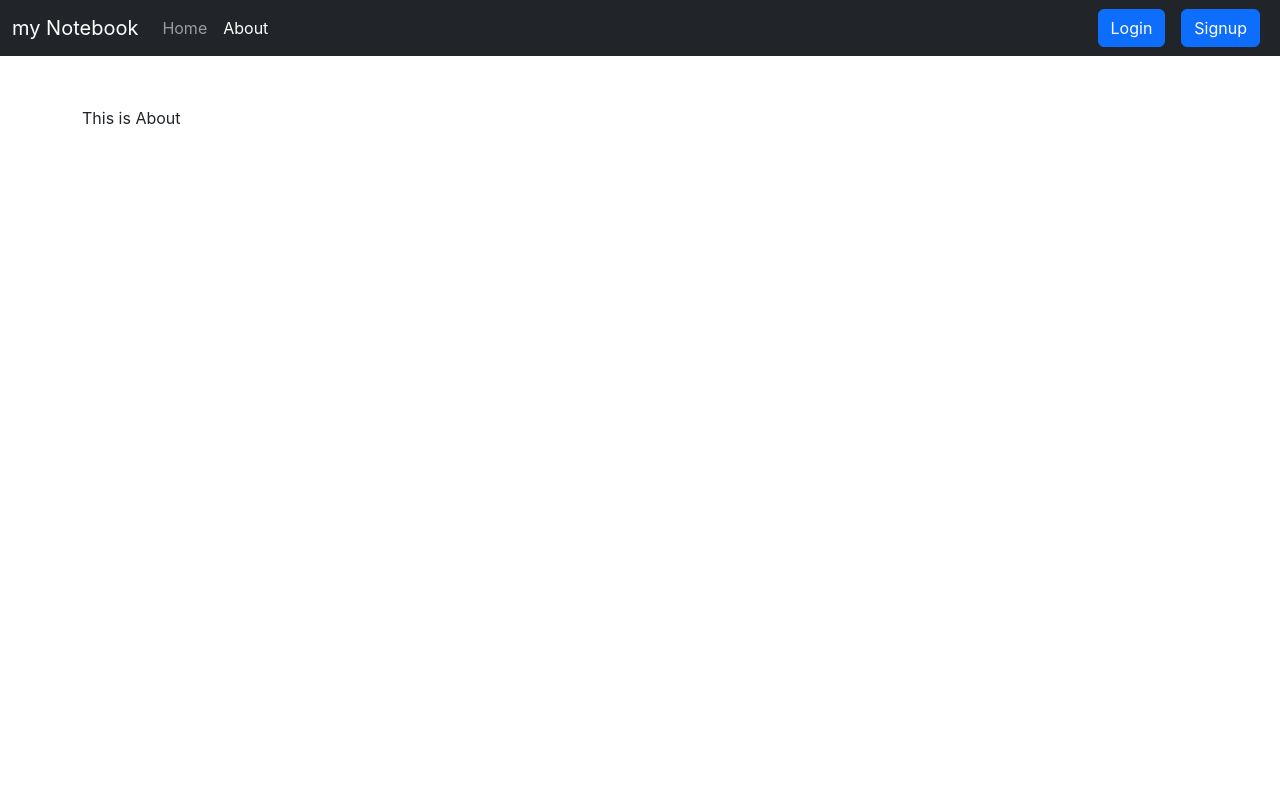
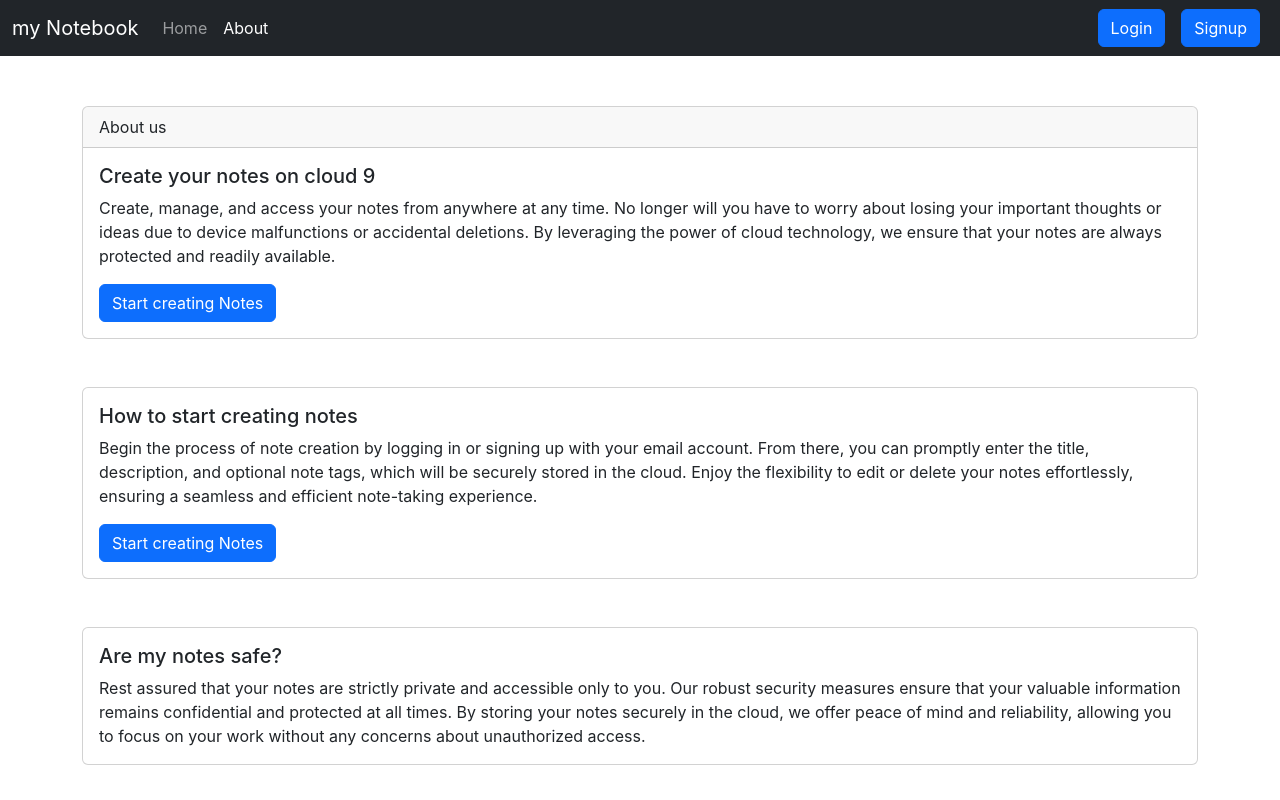
Before and after one commit to raosam23/my-Notebook-app, a React (Create React App) app: page /about in a window 1280 px wide. Built offline with nearby package versions, Linux system fonts and the light colour scheme.

Commit message:
Add about page

```diff
--- a/src/components/About.jsx
+++ b/src/components/About.jsx
@@ -1,10 +1,15 @@
 import React from "react";
+import AboutCard from "./AboutCard";
+import Instructions from "./Instructions";
+import AboutSafety from "./AboutSafety";
 
 
 export const About = () => {
   return (
     <div>
-      This is About
+      <AboutCard />
+      <Instructions />
+      <AboutSafety />
     </div>
   );
 };
--- /dev/null
+++ b/src/components/AboutCard.jsx
@@ -0,0 +1,25 @@
+import React from "react";
+import { Link } from "react-router-dom";
+
+export default function AboutCard() {
+  return (
+    <div>
+      <div class="card">
+        <div class="card-header">About us</div>
+        <div class="card-body">
+          <h5 class="card-title">Create your notes on cloud 9</h5>
+          <p class="card-text">
+            Create, manage, and access your notes from anywhere at any time. No
+            longer will you have to worry about losing your important thoughts
+            or ideas due to device malfunctions or accidental deletions. By
+            leveraging the power of cloud technology, we ensure that your notes
+            are always protected and readily available.
+          </p>
+          <Link to="/" class="btn btn-primary">
+            Start creating Notes
+          </Link>
+        </div>
+      </div>
+    </div>
+  );
+}
--- /dev/null
+++ b/src/components/AboutSafety.jsx
@@ -0,0 +1,18 @@
+import React from 'react'
+
+function AboutSafety() {
+  return (
+    <div>
+        <div class="card">
+        <div class="card-body">
+          <h5 class="card-title">Are my notes safe?</h5>
+          <p class="card-text">
+          Rest assured that your notes are strictly private and accessible only to you. Our robust security measures ensure that your valuable information remains confidential and protected at all times. By storing your notes securely in the cloud, we offer peace of mind and reliability, allowing you to focus on your work without any concerns about unauthorized access.
+          </p>
+        </div>
+      </div>
+    </div>
+  )
+}
+
+export default AboutSafety
--- /dev/null
+++ b/src/components/Instructions.jsx
@@ -0,0 +1,22 @@
+import React from "react";
+import { Link } from "react-router-dom";
+
+function Instructions() {
+  return (
+    <div className="my-5">
+      <div class="card">
+        <div class="card-body">
+          <h5 class="card-title">How to start creating notes</h5>
+          <p class="card-text">
+          Begin the process of note creation by logging in or signing up with your email account. From there, you can promptly enter the title, description, and optional note tags, which will be securely stored in the cloud. Enjoy the flexibility to edit or delete your notes effortlessly, ensuring a seamless and efficient note-taking experience.
+          </p>
+          <Link to="/" class="btn btn-primary">
+            Start creating Notes
+          </Link>
+        </div>
+      </div>
+    </div>
+  );
+}
+
+export default Instructions;
```
